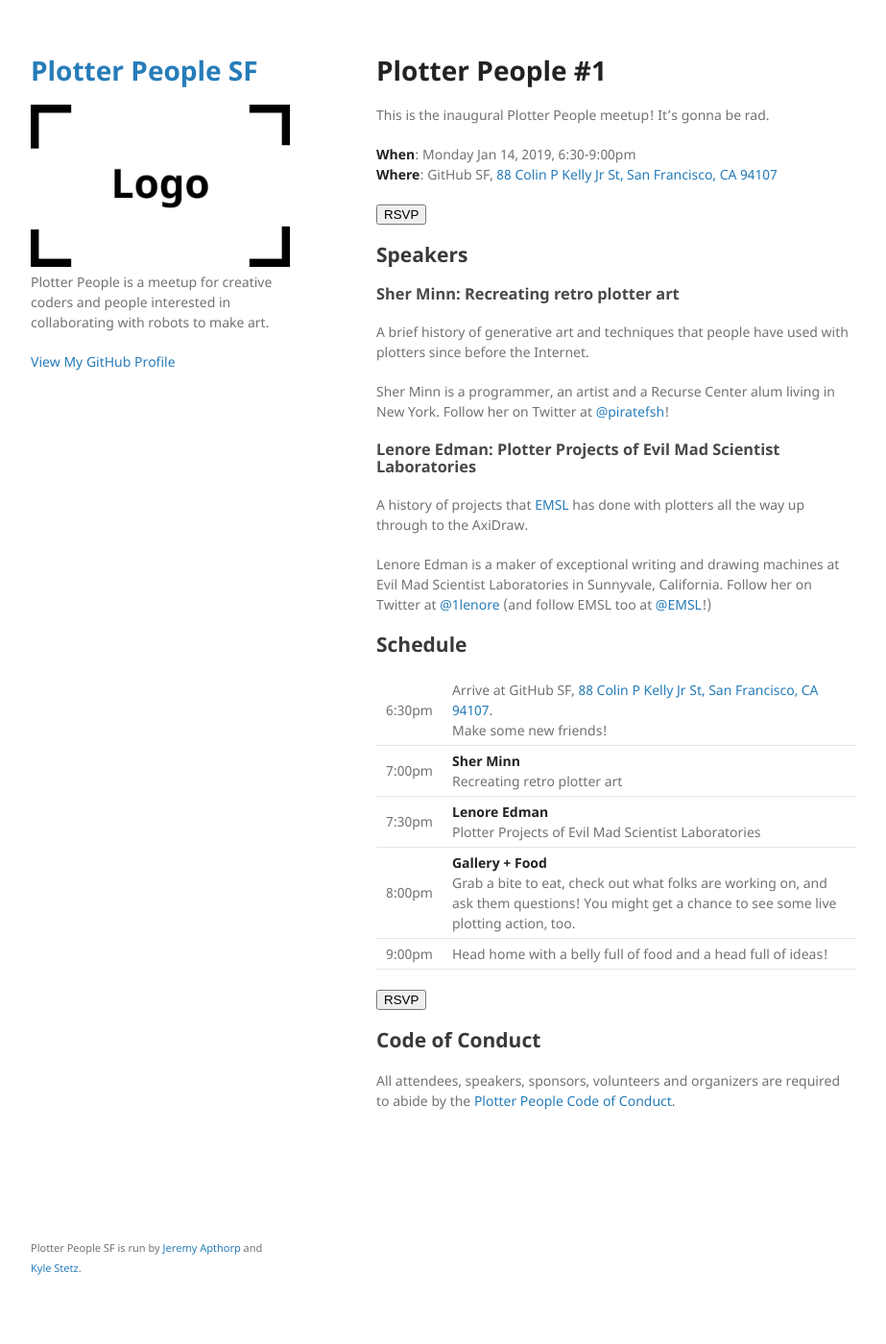
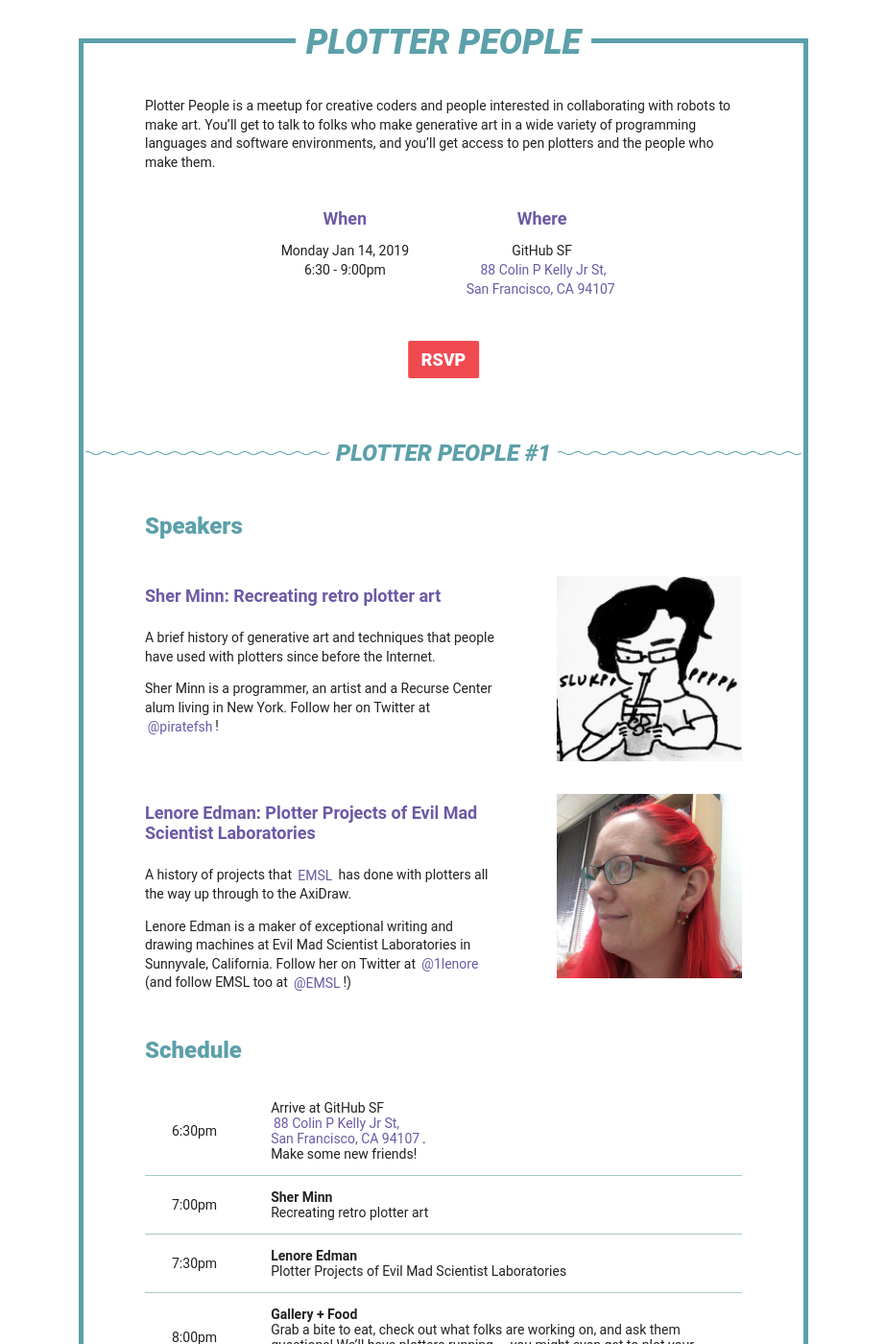
Before and after one commit to plotterpeople/plotterpeople.github.io, a Jekyll site: the page built from _posts/2018-12-19-plotter-people-1.md, in a window 1280 px wide and 1400 px high. Shown: the whole window at 96% size, without its empty margins (178-1101 px from the left). Built offline with Jekyll 4.4.1, drawn with Linux system fonts in a browser that asks for light colours; our own code applies the rules of GitHub Pages for plain Markdown files; some of the changed text lies outside the part shown.

Commit message:
Design the website

```diff
--- a/_config.yml
+++ b/_config.yml
@@ -1,4 +1,4 @@
-title: Plotter People SF
+title: Plotter People
 email: nornagon@nornagon.net
 description: >-
   Plotter People is a meetup for creative coders and people interested in
@@ -8,7 +8,7 @@ url: "https://plotterpeople.github.io"
 twitter_username: plotterpeople
 github_username: plotterpeople
 
-logo: /assets/img/logo.png
+logo: /assets/img/pp_logo.png
 
 markdown: kramdown
 plugins:
--- a/_layouts/default.html
+++ b/_layouts/default.html
@@ -15,29 +15,7 @@
   <body>
     <div class="wrapper">
       <header>
-        <h1><a href="{{ "/" | absolute_url }}">{{ site.title | default: site.github.repository_name }}</a></h1>
-
-        {% if site.logo %}
-          <img src="{{site.logo | relative_url}}" alt="Logo" />
-        {% endif %}
-
-        <p>{{ site.description | default: site.github.project_tagline }}</p>
-
-        {% if site.github.is_project_page %}
-        <p class="view"><a href="{{ site.github.repository_url }}">View the Project on GitHub <small>{{ site.github.repository_nwo }}</small></a></p>
-        {% endif %}
-
-        {% if site.github.is_user_page %}
-        <p class="view"><a href="{{ site.github.owner_url }}">View My GitHub Profile</a></p>
-        {% endif %}
-
-        {% if site.show_downloads %}
-        <ul class="downloads">
-          <li><a href="{{ site.github.zip_url }}">Download <strong>ZIP File</strong></a></li>
-          <li><a href="{{ site.github.tar_url }}">Download <strong>TAR Ball</strong></a></li>
-          <li><a href="{{ site.github.repository_url }}">View On <strong>GitHub</strong></a></li>
-        </ul>
-        {% endif %}
+        <h1 class="site-title">{{ site.title }}</h1>
       </header>
       <section>
 
@@ -45,11 +23,14 @@
 
       </section>
       <footer>
-        <p><small>
+        <div class="squiggly">
+          <h2>About</h2>
+        </div>
+        <p>
         Plotter People SF is run by <a
           href="https://twitter.com/nornagon">Jeremy&nbsp;Apthorp</a> and <a
           href="https://twitter.com/kylestetz">Kyle&nbsp;Stetz</a>.
-        </small></p>
+        </p>
       </footer>
     </div>
     <script src="{{ "/assets/js/scale.fix.js" | relative_url }}"></script>
--- a/_posts/2018-12-19-plotter-people-1.md
+++ b/_posts/2018-12-19-plotter-people-1.md
@@ -1,30 +1,56 @@
 ---
 title: "Plotter People #1"
 date: 2018-12-19 13:38:00 -0800
-venue: GitHub SF, [88 Colin P Kelly Jr St, San Francisco, CA 94107](https://goo.gl/maps/fY73YaqfztR2)
+date_label: Monday Jan 14, 2019<br/>6:30 - 9:00pm
+venue: GitHub SF<br/>[88 Colin P Kelly Jr St,<br/>San Francisco, CA 94107](https://goo.gl/maps/fY73YaqfztR2)
 categories: event
 ---
 
-# {{ page.title }}
+{::options parse_block_html="true" /}
 
-This is the inaugural Plotter People meetup! It's gonna be rad.
+Plotter People is a meetup for creative coders and people interested in collaborating with robots to make art. You'll get to talk to folks who make generative art in a wide variety of programming languages and software environments, and you'll get access to pen plotters and the people who make them.
 
-**When**: Monday Jan 14, 2019, 6:30-9:00pm<br/>
-**Where**: {{ page.venue }}
+<div class="when-and-where">
+<div class="when">
+<h4>When</h4>
+{{ page.date_label }}
+</div>
+<div class="where">
+<h4>Where</h4>
+{{ page.venue }}
+</div>
+</div>
 
-<button onclick="alert('cool')">RSVP</button>
+<button class="rsvp" onclick="alert('cool')">RSVP</button>
 
-## Speakers
+{::options parse_block_html="false" /}
 
-### Sher Minn: Recreating retro plotter art
+<div class="squiggly">
+	<h2>{{ page.title }}</h2>
+</div>
+
+{::options parse_block_html="true" /}
+
+{:.section-header}
+### Speakers
+
+<div class="speaker">
+<div class="speaker-description">
+#### Sher Minn: Recreating retro plotter art
 
 A brief history of generative art and techniques that people have used with
 plotters since before the Internet.
 
 Sher Minn is a programmer, an artist and a Recurse Center alum living in New
 York. Follow her on Twitter at [@piratefsh](https://twitter.com/piratefsh)!
+</div>
+<img src="{{ site.baseurl }}/assets/img/sherr.jpg" class="speaker-image" />
+</div>
 
-### Lenore Edman: Plotter Projects of Evil Mad Scientist Laboratories
+
+<div class="speaker">
+<div class="speaker-description">
+#### Lenore Edman: Plotter Projects of Evil Mad Scientist Laboratories
 
 A history of projects that [EMSL](https://www.evilmadscientist.com/) has done
 with plotters all the way up through to the AxiDraw.
@@ -33,20 +59,24 @@ Lenore Edman is a maker of exceptional writing and drawing machines at Evil Mad
 Scientist Laboratories in Sunnyvale, California. Follow her on Twitter at
 [@1lenore](https://twitter.com/1lenore) (and follow EMSL too at
 [@EMSL](https://twitter.com/EMSL)!)
+</div>
+<img src="{{ site.baseurl }}/assets/img/lenore.jpg" class="speaker-image" />
+</div>
 
-
-## Schedule
+{:.section-header}
+### Schedule
 
 | 6:30pm | Arrive at {{ page.venue }}.<br/>Make some new friends! |
 | 7:00pm | **Sher Minn**<br/>Recreating retro plotter art |
 | 7:30pm | **Lenore Edman**<br/>Plotter Projects of Evil Mad Scientist Laboratories |
-| 8:00pm | **Gallery + Food**<br/>Grab a bite to eat, check out what folks are working on, and ask them questions! You might get a chance to see some live plotting action, too. |
+| 8:00pm | **Gallery + Food**<br/>Grab a bite to eat, check out what folks are working on, and ask them questions! We'll have plotters running — you might even get to plot your own SVGs! |
 | 9:00pm | Head home with a belly full of food and a head full of ideas! |
 
 <!-- another rsvp button for good measure -->
-<button onclick="alert('cool')">RSVP</button>
+<button class="rsvp" onclick="alert('cool')">RSVP</button>
 
-## Code of Conduct
+{:.section-header}
+### Code of Conduct
 
 All attendees, speakers, sponsors, volunteers and organizers are required to
 abide by the [Plotter People Code of Conduct][coc].
--- /dev/null
+++ b/_sass/colors.scss
@@ -0,0 +1,6 @@
+$purple: #6b5aa6;
+$teal: #5ca0aa;
+$teal-light: #a5ccc7;
+$accent: #eef3de;
+$highlight: #f04a51;
+$text: #212121;
--- /dev/null
+++ b/_sass/event-details.scss
@@ -0,0 +1,67 @@
+// ======================================================================
+// Details
+// ======================================================================
+
+.section-header {
+	margin-top: 2rem;
+}
+
+.when-and-where {
+	width: 66%;
+	margin: 0 auto;
+	display: flex;
+	align: top;
+	text-align: center;
+}
+
+.when, .where {
+	flex: 0 0 50%;
+
+	h4 {
+		margin-bottom: 0.25em;
+	}
+}
+
+.rsvp {
+	padding: 0.5em 0.75em;
+	margin: 1rem 0 1rem 50%;
+	transform: translateX(-50%);
+
+	outline: none;
+	border: none;
+	border-radius: 2px;
+	background-color: $highlight;
+
+	color: white;
+	font-family: Roboto, sans-serif;
+	font-size: 18px;
+	font-weight: 900;
+	cursor: pointer;
+}
+
+.squiggly {
+	margin-top: 3rem;
+	margin-bottom: 3rem;
+	width: calc(100% + 8rem);
+	margin-left: -4rem;
+	background-image: url('/assets/img/squiggly.svg');
+	background-position: center;
+	background-size: 100% auto;
+	background-repeat: no-repeat;
+	text-align: center;
+}
+
+.speaker {
+	display: flex;
+}
+
+.speaker-description {
+	flex: 0 0 60%;
+}
+
+.speaker-image {
+	flex: 0 0 40%;
+	padding-left: 4em;
+	width: 100%;
+	height: auto;
+}
--- /dev/null
+++ b/_sass/layout.scss
@@ -0,0 +1,99 @@
+body {
+	padding: 2rem;
+	font-family: Roboto, sans-serif;
+	font-weight: 400;
+	font-size: 14px;
+	color: $text;
+}
+
+.wrapper {
+	width: 100%;
+	max-width: 760px;
+	margin: 0 auto;
+	padding: 0 4rem 2rem 4rem;
+	border: 5px solid $teal;
+}
+
+header {
+	text-align: center;
+}
+
+* {
+	box-sizing: border-box;
+	-webkit-font-smoothing: antialiased;
+	-moz-osx-font-smoothing: grayscale;
+}
+
+table {
+	width:100%;
+	border-collapse:collapse;
+}
+
+th, td {
+	text-align:left;
+	padding: 1em 2em;
+	border-bottom: 1px solid $teal-light;
+}
+
+.no-margin-bottom {
+	margin-bottom: 0 !important;
+}
+
+// ======================================================================
+// Typo
+// ======================================================================
+
+h1 {
+	top: -0.6em;
+	font-size: 36px;
+}
+
+h2 { font-size: 24px; }
+h3 { font-size: 24px; }
+
+h1, h2, h3 {
+	font-weight: 900;
+	color: $teal;
+}
+
+h4 {
+	color: $purple;
+	font-size: 18px;
+}
+
+// h1 and h2 have a white background behind them
+// to be displayed over a horizontal line
+h1, h2 {
+	display: inline-block;
+	position: relative;
+	z-index: 0;
+	margin: 0;
+	text-transform: uppercase;
+	font-style: italic;
+
+	&::before {
+		position: absolute;
+		content: '';
+		top: -2px;
+		left: -0.3em;
+		right: -0.3em;
+		bottom: -2px;
+		background-color: white;
+		z-index: -1;
+	}
+}
+
+p {
+	line-height: 1.4;
+}
+
+a {
+	padding: 0.05em 0.2em;
+	color: $purple;
+	border-radius: 2px;
+	text-decoration: none;
+
+	&:hover {
+		background-color: #e9eec6;
+	}
+}
--- a/assets/css/style.scss
+++ b/assets/css/style.scss
@@ -1,4 +1,7 @@
 ---
 ---
+// @import url('https://fonts.googleapis.com/css?family=Roboto:400,900,900i');
 
-@import "jekyll-theme-minimal";
+@import 'colors';
+@import 'layout';
+@import 'event-details';
```
Also changed, not shown: assets/img/lenore.jpg (added), assets/img/sherr.jpg (added), assets/img/squiggly.svg (added).
